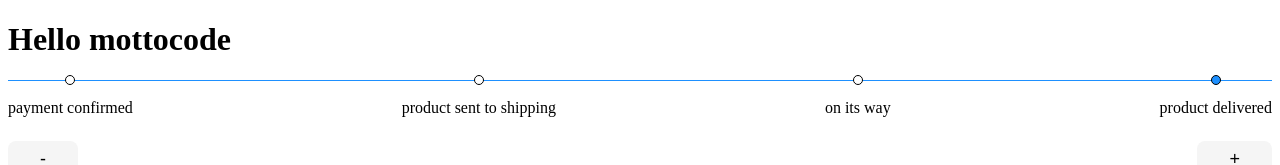
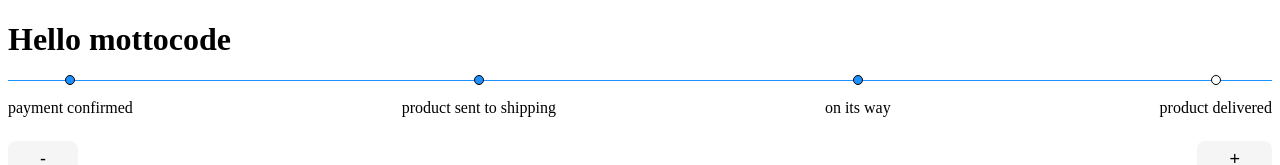
Before and after one commit to luizfiorentino/reusable-components-hub, a Next.js app: page / in a window 1280 px wide. Shown: the top 165 px of the page. Built offline with nearby package versions, Linux system fonts and the light colour scheme.

Commit message:
displaying filled and empty bubles in the progress bar according to the corresponding step

```diff
--- a/components/progressBar/index.js
+++ b/components/progressBar/index.js
@@ -6,27 +6,19 @@ export default function ProgressBar({
   className,
   variant = "primary",
   barSteps,
-  currentStep,
+  stepIndex,
 }) {
   return (
     <div>
-      {/* <div className={`${styles.mainContainer} ${styles[variant]}`}>
-        <div
-          className={styles.innerLeft}
-          style={progress ? { width: `${progress}%` } : {}}
-        ></div>
-
-        <div className={styles.innerRight}></div>
-      </div> */}
       {barSteps && (
         <div className={styles.progressSteps}>
           <div className={styles.progressStepsInner}>
-            {barSteps.map((el) => (
+            {barSteps.map((el, index) => (
               <div className={styles.progressItem}>
                 <div className={styles.bubleContainer}>
                   <div
                     className={`${styles.buble} ${
-                      currentStep === el && styles.selectedStep
+                      stepIndex >= index && styles.selectedStep
                     }`}
                   ></div>
                 </div>
@@ -39,3 +31,13 @@ export default function ProgressBar({
     </div>
   );
 }
+
+// Progress bar with plus and minus button
+//  <div className={`${styles.mainContainer} ${styles[variant]}`}>
+//         <div
+//           className={styles.innerLeft}
+//           style={progress ? { width: `${progress}%` } : {}}
+//         ></div>
+
+//         <div className={styles.innerRight}></div>
+//       </div>
--- a/pages/index.js
+++ b/pages/index.js
@@ -17,8 +17,8 @@ export default function index() {
     "on its way",
     "product delivered",
   ];
-  const currentStep = "product delivered";
-  console.log(barSteps.length);
+  const currentStep = "on its way";
+  const stepIndex = barSteps.indexOf(currentStep);
 
   const cardList = [...Array(numberOfCards)];
   console.log(cardList);
@@ -29,7 +29,7 @@ export default function index() {
         <ProgressBar
           progress={progress}
           barSteps={barSteps}
-          currentStep={currentStep}
+          stepIndex={stepIndex}
         />
       </div>
       <div className={styles.buttonsDashboard}>
```
